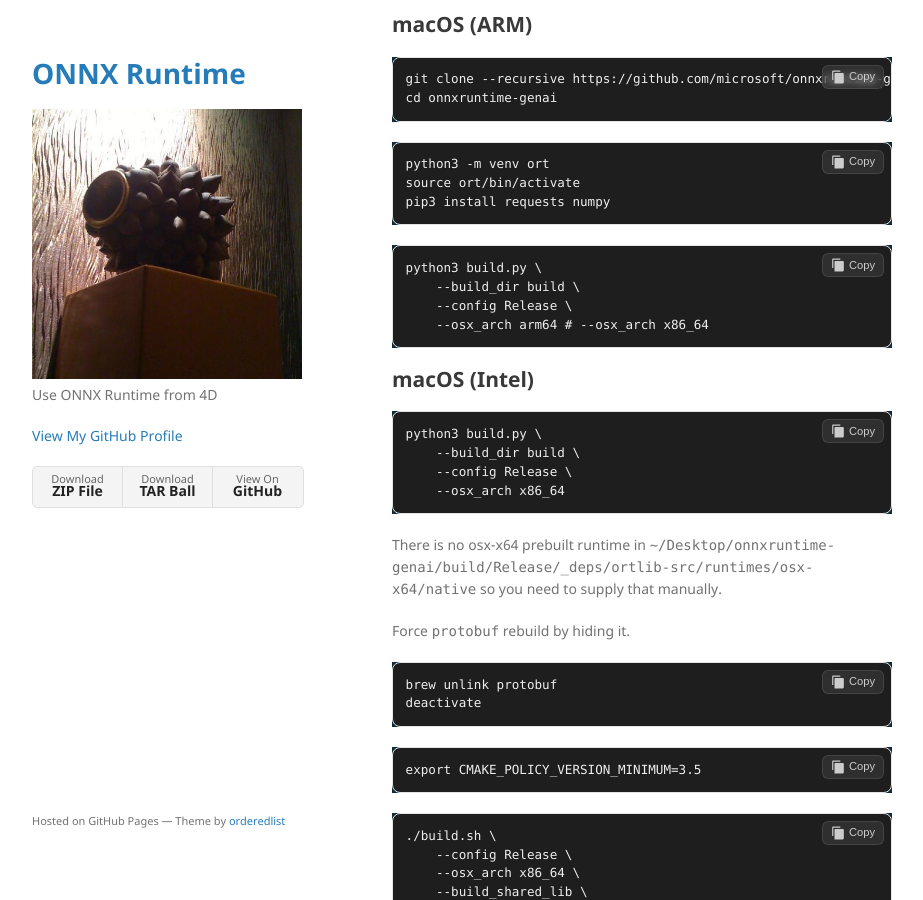
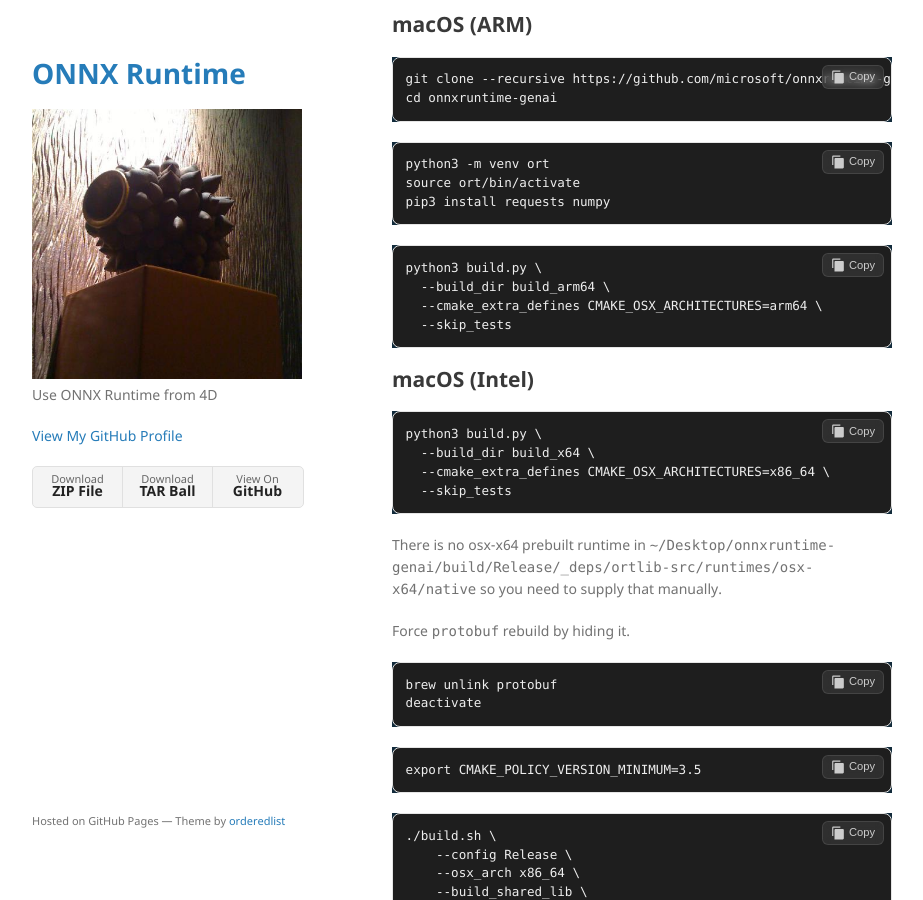
Before and after one commit to miyako/onnx-genai, a Jekyll site: the page built from build.md, in a window 1280 px wide and 900 px high, scrolled down 528 px. Shown: the whole window, without its empty margins (178-1101 px from the left). Built offline with Jekyll 4.4.1, drawn with Linux system fonts in a browser that asks for light colours.

Commit message:
Update build.md

````diff
--- a/build.md
+++ b/build.md
@@ -43,18 +43,18 @@
 
 ```
 python3 build.py \
-    --build_dir build \
-    --config Release \
-    --osx_arch arm64 # --osx_arch x86_64
+  --build_dir build_arm64 \
+  --cmake_extra_defines CMAKE_OSX_ARCHITECTURES=arm64 \
+  --skip_tests
 ```
 
 ## macOS (Intel)
 
 ```
 python3 build.py \
-    --build_dir build \
-    --config Release \
-    --osx_arch x86_64
+  --build_dir build_x64 \
+  --cmake_extra_defines CMAKE_OSX_ARCHITECTURES=x86_64 \
+  --skip_tests
 ```
 
 There is no osx-x64 prebuilt runtime in `~/Desktop/onnxruntime-genai/build/Release/_deps/ortlib-src/runtimes/osx-x64/native` so you need to supply that manually.
````
